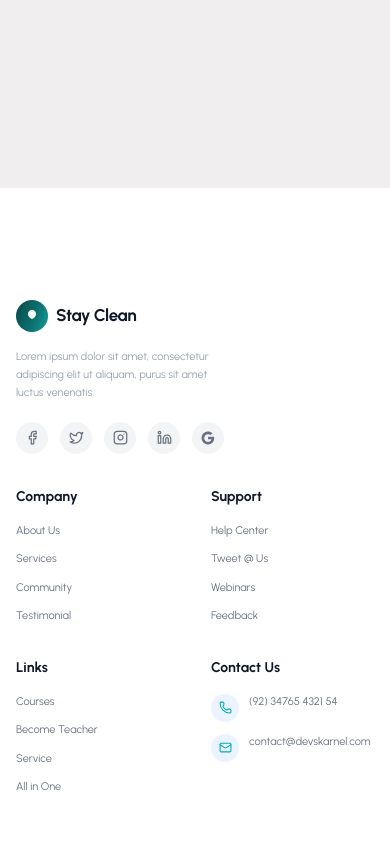
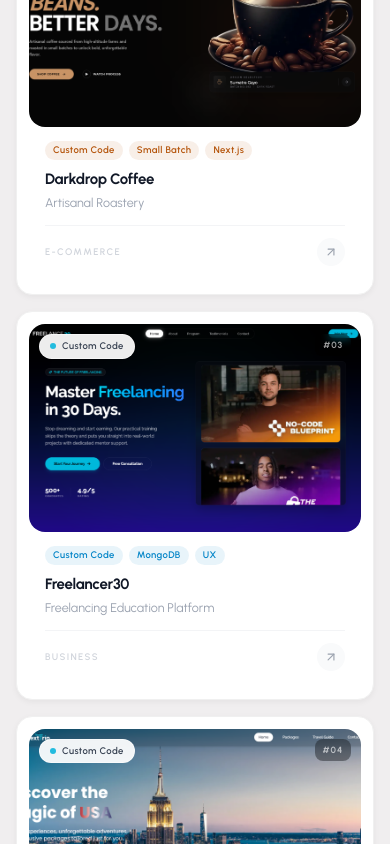
Before and after one commit to afterrender1/devkarnelweb, a Next.js app: page / in a window 390 px wide. Shown: the part 6324-7168 px from the top of the page. Built offline with nearby package versions, Linux system fonts and the light colour scheme.

Commit message:
responsiveness improved

```diff
--- a/app/components/layout/Portfolio.jsx
+++ b/app/components/layout/Portfolio.jsx
@@ -1,12 +1,8 @@
 "use client";
-import React, { useState, useLayoutEffect, useRef, useCallback } from "react";
+import React, { useState, useEffect, useRef } from "react";
 import Image from "next/image";
 import { ArrowRight, ArrowUpRight, ExternalLink, Layers } from "lucide-react";
 import { Urbanist } from "next/font/google";
-import gsap from "gsap";
-import { ScrollTrigger } from "gsap/ScrollTrigger";
-
-gsap.registerPlugin(ScrollTrigger);
 
 const urbanist = Urbanist({ subsets: ["latin"], weight: ["300", "400", "500", "600", "700"] });
 
@@ -44,44 +40,38 @@ const PLATFORM_COLORS = {
   "Custom Code": "#23bcdf",
 };
 
-/* ─── Project Card — no per-card GSAP, only CSS transitions ─── */
-const ProjectCard = ({ project, colIndex, totalCols }) => {
+/* ─── Project Card — lightweight, no scroll animations ─── */
+const ProjectCard = ({ project }) => {
   const [hovered, setHovered] = useState(false);
+  const [isVisible, setIsVisible] = useState(false);
   const cardRef = useRef(null);
 
-  // Slide-in on scroll — GPU-friendly, per card
-  useLayoutEffect(() => {
+  // Simple fade-in with Intersection Observer (no scroll tracking)
+  useEffect(() => {
     const el = cardRef.current;
     if (!el) return;
 
-    const x = totalCols === 1 ? 0 : colIndex === 0 ? -60 : colIndex === totalCols - 1 ? 60 : 0;
-    const y = totalCols === 1 || (totalCols === 3 && colIndex === 1) ? 50 : 0;
+    const observer = new IntersectionObserver(
+      ([entry]) => {
+        if (entry.isIntersecting) {
+          setIsVisible(true);
+          observer.unobserve(el);
+        }
+      },
+      { threshold: 0.1 }
+    );
 
-    gsap.set(el, { x, y, opacity: 0, scale: 0.95, willChange: "transform, opacity" });
-
-    const st = ScrollTrigger.create({
-      trigger: el,
-      start: "top 92%",
-      end: "top 55%",
-      scrub: 1.2,
-      onUpdate: (s) => {
-        gsap.set(el, { x: x * (1 - s.progress), y: y * (1 - s.progress), opacity: s.progress, scale: 0.95 + 0.05 * s.progress });
-      },
-      onLeave: () => {
-        el.style.willChange = "auto";
-      },
-    });
-
-    return () => st.kill();
-  }, [colIndex, totalCols]);
+    observer.observe(el);
+    return () => observer.disconnect();
+  }, []);
 
   return (
     <article
       ref={cardRef}
       className="relative flex flex-col p-3 bg-white rounded-2xl overflow-hidden border project-card"
       style={{
-        opacity: 0,
-        transition: "box-shadow 0.3s ease, border-color 0.3s ease",
+        opacity: isVisible ? 1 : 0.6,
+        transition: "opacity 0.6s ease-out, box-shadow 0.3s ease, border-color 0.3s ease",
         boxShadow: hovered ? "0 20px 56px rgba(0,0,0,0.11),0 6px 16px rgba(0,0,0,0.06)" : "0 2px 6px rgba(0,0,0,0.05)",
         borderColor: hovered ? "#e2e2e2" : "#f0f0f0",
       }}
@@ -198,7 +188,7 @@ const ProjectCard = ({ project, colIndex, totalCols }) => {
         </div>
       </div>
 
-      {/* Accent bar — transform, GPU */}
+      {/* Accent bar — simple CSS transform, GPU-friendly */}
       <div
         className="absolute bottom-0 left-0 right-0"
         style={{
@@ -237,55 +227,25 @@ const FilterPill = ({ label, isActive, onClick }) => (
 /* ─── Main ─── */
 const Portfolio = () => {
   const [activeFilter, setActiveFilter] = useState("All");
-  const headingRef   = useRef(null);
-  const filterBarRef = useRef(null);
-  const sectionRef   = useRef(null);
 
   const filtered = PROJECTS.filter((p) =>
     activeFilter === "All" ? true : p.platform === activeFilter || p.category === activeFilter
   );
 
-  // Determine column count for slide direction calculation
-  const getColCount = () => (typeof window !== "undefined" ? window.innerWidth < 640 ? 1 : window.innerWidth < 1024 ? 2 : 3 : 3);
-
-  // Header + filter animations — only once
-  useLayoutEffect(() => {
-    const ctx = gsap.context(() => {
-      // Use ScrollTrigger.batch for header elements — more efficient than individual triggers
-      const headingEls = headingRef.current?.querySelectorAll(".anim-el");
-      if (headingEls?.length) {
-        gsap.fromTo(headingEls, { y: 24, opacity: 0 }, {
-          y: 0, opacity: 1, stagger: 0.1, duration: 0.7, ease: "power3.out",
-          scrollTrigger: { trigger: headingRef.current, start: "top 88%", once: true },
-        });
-      }
-
-      const filterEls = filterBarRef.current?.querySelectorAll(".filter-pill");
-      if (filterEls?.length) {
-        gsap.fromTo(filterEls, { y: 14, opacity: 0 }, {
-          y: 0, opacity: 1, stagger: 0.06, duration: 0.5, ease: "power3.out",
-          scrollTrigger: { trigger: filterBarRef.current, start: "top 90%", once: true },
-        });
-      }
-    }, sectionRef);
-
-    return () => ctx.revert();
-  }, []);
-
   return (
-    <section id="portfolio" ref={sectionRef} aria-label="Portfolio" className={`w-full py-16 sm:py-24 lg:py-32 ${urbanist.className}`}>
+    <section id="portfolio" aria-label="Portfolio" className={`w-full py-16 sm:py-24 lg:py-32 ${urbanist.className}`}>
       <div className="w-full max-w-350 mx-auto px-4 sm:px-6 lg:px-10">
 
         {/* Header */}
-        <header ref={headingRef} className="mb-10 sm:mb-12">
-          <div className="anim-el flex items-center gap-2 mb-4 sm:mb-5">
+        <header className="mb-10 sm:mb-12">
+          <div className="flex items-center gap-2 mb-4 sm:mb-5">
             <div className="w-5 h-px bg-[#23bcdf]" aria-hidden="true" />
             <span className="text-[#23bcdf] font-semibold uppercase tracking-[0.18em]" style={{ fontSize: "10.5px" }}>
               Our Portfolio
             </span>
           </div>
 
-          <div className="anim-el flex flex-col gap-3 mb-2 md:flex-row md:items-end md:justify-between md:gap-6">
+          <div className="flex flex-col gap-3 mb-2 md:flex-row md:items-end md:justify-between md:gap-6">
             <h2
               className="text-gray-900 font-extrabold leading-[1.1]"
               style={{ fontSize: "clamp(1.75rem,5vw,3.25rem)", letterSpacing: "-0.025em" }}
@@ -304,16 +264,16 @@ const Portfolio = () => {
             </p>
           </div>
 
-          <p className="anim-el font-medium text-gray-300 mt-2.5" style={{ fontSize: "12.5px" }}>
+          <p className="font-medium text-gray-300 mt-2.5" style={{ fontSize: "12.5px" }}>
             Showing {filtered.length} project{filtered.length !== 1 ? "s" : ""}
             {activeFilter !== "All" && <span className="text-[#23bcdf] ml-1">· {activeFilter}</span>}
           </p>
 
-          <div className="anim-el mt-6 h-px bg-gray-200" aria-hidden="true" />
+          <div className="mt-6 h-px bg-gray-200" aria-hidden="true" />
         </header>
 
         {/* Filters */}
-        <div ref={filterBarRef} className="flex flex-wrap gap-2 mb-8 sm:mb-10" role="group" aria-label="Filter projects">
+        <div className="flex flex-wrap gap-2 mb-8 sm:mb-10" role="group" aria-label="Filter projects">
           {FILTERS.map((f) => (
             <FilterPill
               key={f.key}
@@ -332,12 +292,10 @@ const Portfolio = () => {
               <p className="text-sm font-medium">No projects match this filter</p>
             </div>
           ) : (
-            filtered.map((project, i) => (
+            filtered.map((project) => (
               <ProjectCard
                 key={`${activeFilter}-${project.id}`}
                 project={project}
-                colIndex={i % 3}
-                totalCols={3}
               />
             ))
           )}
--- a/app/page.js
+++ b/app/page.js
@@ -11,13 +11,11 @@ export default function Home() {
   return (
     <>
       <Navbar />
-
-
       <Hnsanimation />
       <Testimonials />
       <About />
       <CustomCursor />
-      {/* <Portfolio /> */}
+      <Portfolio />
       <Contact />
       <Footer />
 
```
